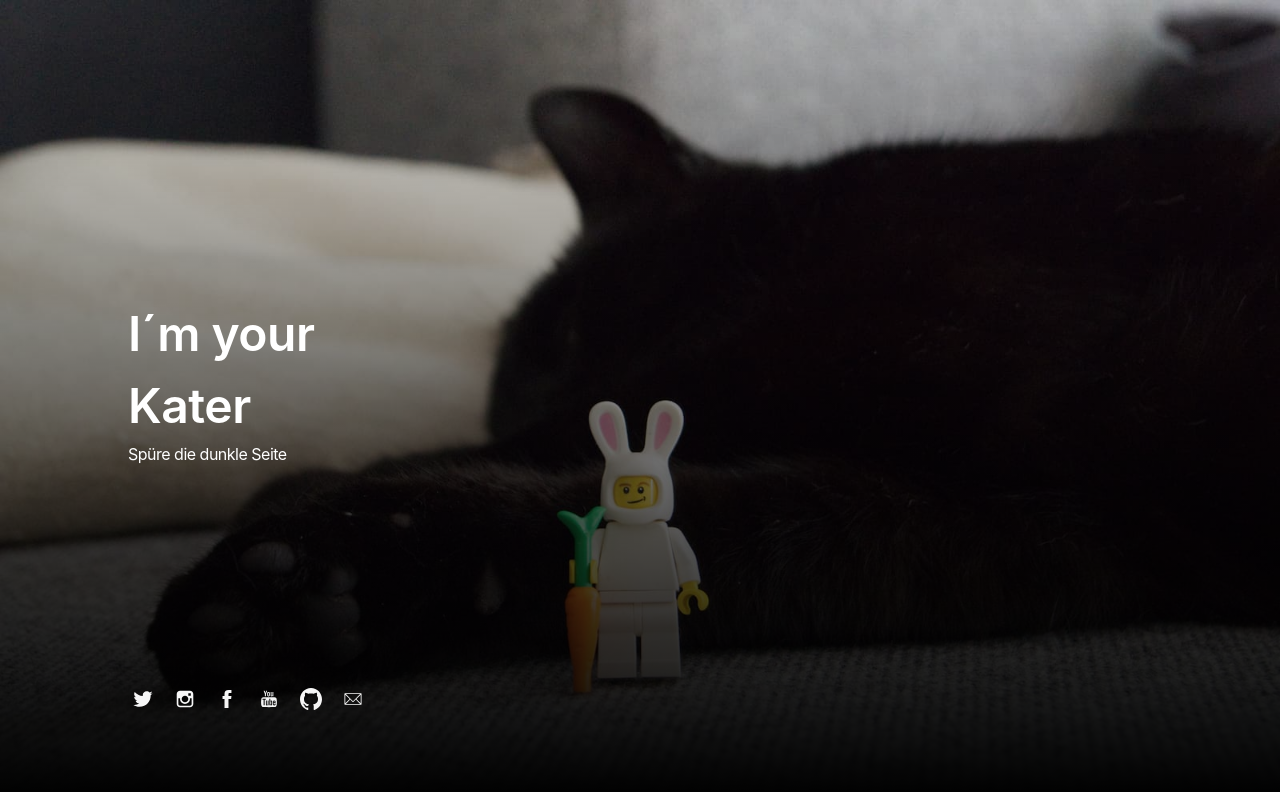
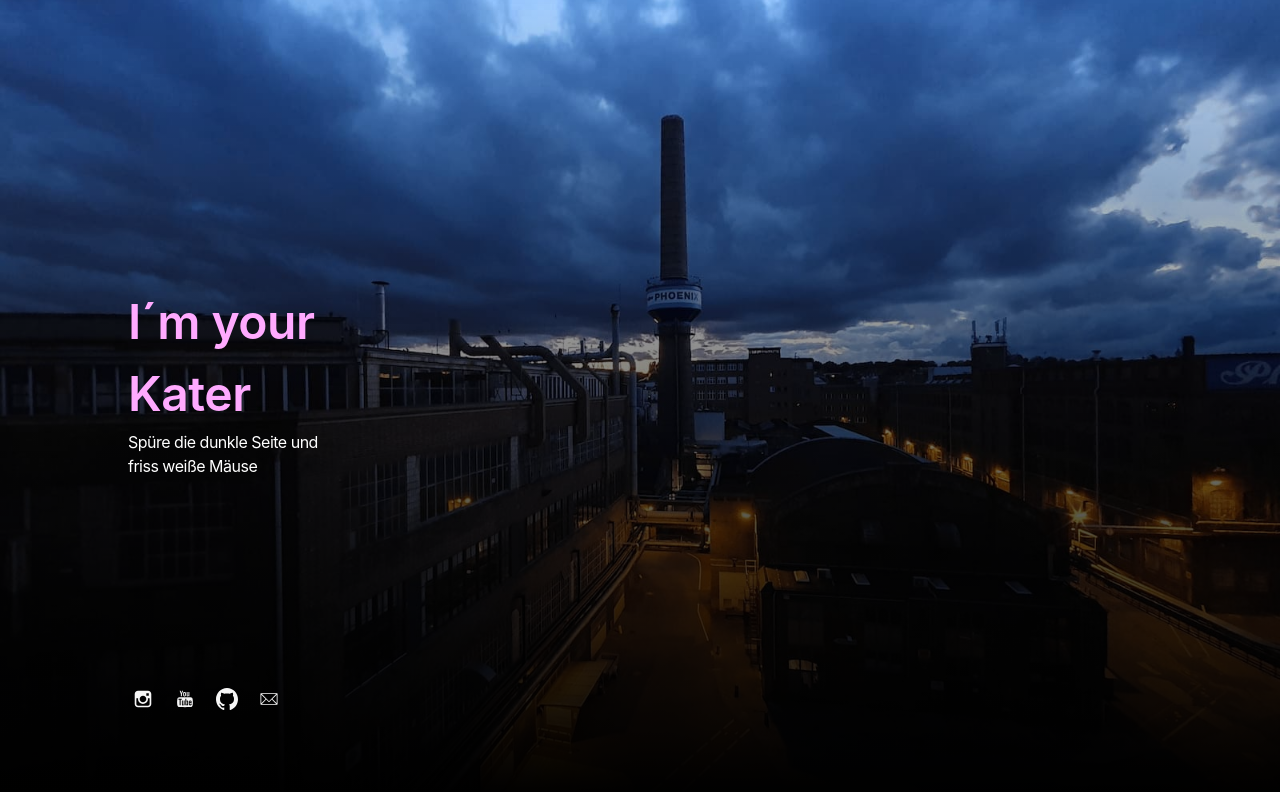
Before and after one commit to shartokhan/shartokhan.github.io, a plain HTML site: page index.html in a window 1280 px wide. Drawn offline with Linux system fonts and the light colour scheme.

Commit message:
Zeugs gemacht

```diff
--- a/assets/css/style.css
+++ b/assets/css/style.css
@@ -103,7 +103,7 @@ body.page-template-page-fullsingle-me {
       rgba(0, 0, 0, 0) 0%,
       rgba(0, 0, 0, 1) 100%
     ),
-    url('../../images/hur_o.jpg');
+    url('../../images/phnx1.jpg');
 
   background-position: center center;
   background-size: cover;
@@ -249,7 +249,11 @@ body.page-template-page-fullsingle-me h1 {
 }
 
 .network ul li a:hover .svg-icon path {
-  fill: var(--secondary-color);
+  fill: #ffaaff;
   -webkit-transition: 0.1s;
   transition: 0.1s;
 }
+
+/* H1 wird Lila mit hässlichen background */
+h1 {color: #ffaaff;
+}
--- a/index.html
+++ b/index.html
@@ -31,10 +31,7 @@
       type="text/css"
       media="screen"
     />
-    <meta
-      name="viewport"
-      content="width=device-width,initial-scale=1"
-    />
+    <meta name="viewport" content="width=device-width,initial-scale=1" />
   </head>
 
   <body id="fullsingle" class="page-template-page-fullsingle-me">
@@ -53,31 +50,16 @@
         <!-- Sag was über Dich -->
         <div class="bio">
           <h1>I´m your Kater</h1>
-          <p>
-            Spüre die dunkle Seite
-
-          </p>
+          <p>Spüre die dunkle Seite und friss weiße Mäuse</p>
         </div>
 
         <div class="network">
           <ul>
             <!-- Twitter icon reference  -->
-            <li>
-              <a
-                class="icon-twitter"
-                href="https://www.twitter.com/ha5inho"
-              >
-                <svg class="svg-icon" viewBox="0 0 20 20">
-                  <path
-                    fill="none"
-                    d="M18.258,3.266c-0.693,0.405-1.46,0.698-2.277,0.857c-0.653-0.686-1.586-1.115-2.618-1.115c-1.98,0-3.586,1.581-3.586,3.53c0,0.276,0.031,0.545,0.092,0.805C6.888,7.195,4.245,5.79,2.476,3.654C2.167,4.176,1.99,4.781,1.99,5.429c0,1.224,0.633,2.305,1.596,2.938C2.999,8.349,2.445,8.19,1.961,7.925C1.96,7.94,1.96,7.954,1.96,7.97c0,1.71,1.237,3.138,2.877,3.462c-0.301,0.08-0.617,0.123-0.945,0.123c-0.23,0-0.456-0.021-0.674-0.062c0.456,1.402,1.781,2.422,3.35,2.451c-1.228,0.947-2.773,1.512-4.454,1.512c-0.291,0-0.575-0.016-0.855-0.049c1.588,1,3.473,1.586,5.498,1.586c6.598,0,10.205-5.379,10.205-10.045c0-0.153-0.003-0.305-0.01-0.456c0.7-0.499,1.308-1.12,1.789-1.827c-0.644,0.28-1.334,0.469-2.06,0.555C17.422,4.782,17.99,4.091,18.258,3.266"
-                  ></path>
-                </svg>
-              </a>
-            </li>
+
             <!-- Instagram icon reference  -->
             <li>
-              <a class="icon-instagram" href="#" target="_blank">
+              <a class="icon-instagram" href="https://www.instagram.com/madmerlin_fromberlin/" target="_blank">
                 <svg class="svg-icon" viewBox="0 0 20 20">
                   <path
                     fill="none"
@@ -87,16 +69,7 @@
               </a>
             </li>
             <!-- Facebook icon reference  -->
-            <li>
-              <a class="icon-facebook" href="#">
-                <svg class="svg-icon" viewBox="0 0 20 20">
-                  <path
-                    fill="none"
-                    d="M11.344,5.71c0-0.73,0.074-1.122,1.199-1.122h1.502V1.871h-2.404c-2.886,0-3.903,1.36-3.903,3.646v1.765h-1.8V10h1.8v8.128h3.601V10h2.403l0.32-2.718h-2.724L11.344,5.71z"
-                  ></path>
-                </svg>
-              </a>
-            </li>
+
 
             <!-- YouTube icon reference  -->
             <li>
@@ -112,11 +85,9 @@
 
             <!-- GitHub icon reference  -->
             <li>
-              <a class="icon-github" href="#">
+              <a class="icon-github" href="https://github.com/shartokhan">
                 <svg class="svg-icon" viewBox="0 0 20 20">
-                  <g
-                    transform="matrix(0.613892,0,0,0.629428,9.99906,20.0808)"
-                  >
+                  <g transform="matrix(0.613892,0,0,0.629428,9.99906,20.0808)">
                     <path
                       d="M0,-31.904C-8.995,-31.904 -16.288,-24.611 -16.288,-15.614C-16.288,-8.417 -11.621,-2.312 -5.148,-0.157C-4.333,-0.008 -4.036,-0.511 -4.036,-0.943C-4.036,-1.329 -4.05,-2.354 -4.058,-3.713C-8.589,-2.729 -9.545,-5.897 -9.545,-5.897C-10.286,-7.779 -11.354,-8.28 -11.354,-8.28C-12.833,-9.29 -11.242,-9.27 -11.242,-9.27C-9.607,-9.155 -8.747,-7.591 -8.747,-7.591C-7.294,-5.102 -4.934,-5.821 -4.006,-6.238C-3.858,-7.29 -3.438,-8.008 -2.972,-8.415C-6.589,-8.826 -10.392,-10.224 -10.392,-16.466C-10.392,-18.244 -9.757,-19.698 -8.715,-20.837C-8.883,-21.249 -9.442,-22.905 -8.556,-25.148C-8.556,-25.148 -7.188,-25.586 -4.076,-23.478C-2.777,-23.84 -1.383,-24.02 0.002,-24.026C1.385,-24.02 2.779,-23.84 4.08,-23.478C7.19,-25.586 8.555,-25.148 8.555,-25.148C9.444,-22.905 8.885,-21.249 8.717,-20.837C9.761,-19.698 10.392,-18.244 10.392,-16.466C10.392,-10.208 6.583,-8.831 2.954,-8.428C3.539,-7.925 4.06,-6.931 4.06,-5.411C4.06,-3.234 4.04,-1.477 4.04,-0.943C4.04,-0.507 4.333,0 5.16,-0.159C11.628,-2.318 16.291,-8.419 16.291,-15.614C16.291,-24.611 8.997,-31.904 0,-31.904"
                       fill="none"
@@ -128,7 +99,7 @@
 
             <!-- email icon reference one -->
             <li>
-              <a class="icon-email" href="#">
+              <a class="icon-email" href="mailto:shartokhan@yahoo.de">
                 <svg class="svg-icon" viewBox="0 0 20 20">
                   <path
                     d="M17.388,4.751H2.613c-0.213,0-0.389,0.175-0.389,0.389v9.72c0,0.216,0.175,0.389,0.389,0.389h14.775c0.214,0,0.389-0.173,0.389-0.389v-9.72C17.776,4.926,17.602,4.751,17.388,4.751 M16.448,5.53L10,11.984L3.552,5.53H16.448zM3.002,6.081l3.921,3.925l-3.921,3.925V6.081z M3.56,14.471l3.914-3.916l2.253,2.253c0.153,0.153,0.395,0.153,0.548,0l2.253-2.253l3.913,3.916H3.56z M16.999,13.931l-3.921-3.925l3.921-3.925V13.931z"
```
Also changed, not shown: images/PHNX2.webp (added), images/phnx1.jpg (added).
